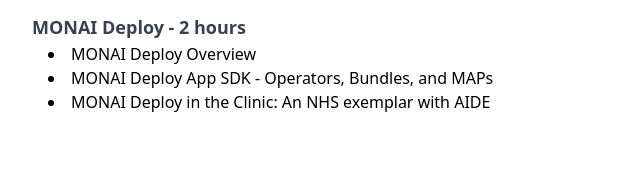
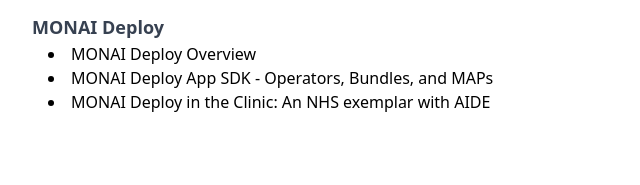
Before and after one commit to Project-MONAI/monai-tutorial-miccai-2022, a plain HTML site: page index.html in a window 1280 px wide. Shown: the part 3639-3824 px from the top of the page, 0-640 px from the left. Drawn offline with nearby package versions, Linux system fonts and the light colour scheme.

Commit message:
Update index.html

```diff
--- a/index.html
+++ b/index.html
@@ -275,7 +275,7 @@
               <li class="list-disc list-inside">MONAI Label App Overview and MONAI Bundle</li>
               <li class="list-disc list-inside">Demo: 3D Slicer + MONAI Label</li>
             </ul>
-            <p class="text-lg font-semibold leading-relaxed mt-2 text-gray-700">MONAI Deploy - 2 hours</p>
+            <p class="text-lg font-semibold leading-relaxed mt-2 text-gray-700">MONAI Deploy</p>
             <ul class="mb-4 ml-4">
               <li class="list-disc list-inside">MONAI Deploy Overview</li>
               <li class="list-disc list-inside">MONAI Deploy App SDK - Operators, Bundles, and MAPs</li>
```
